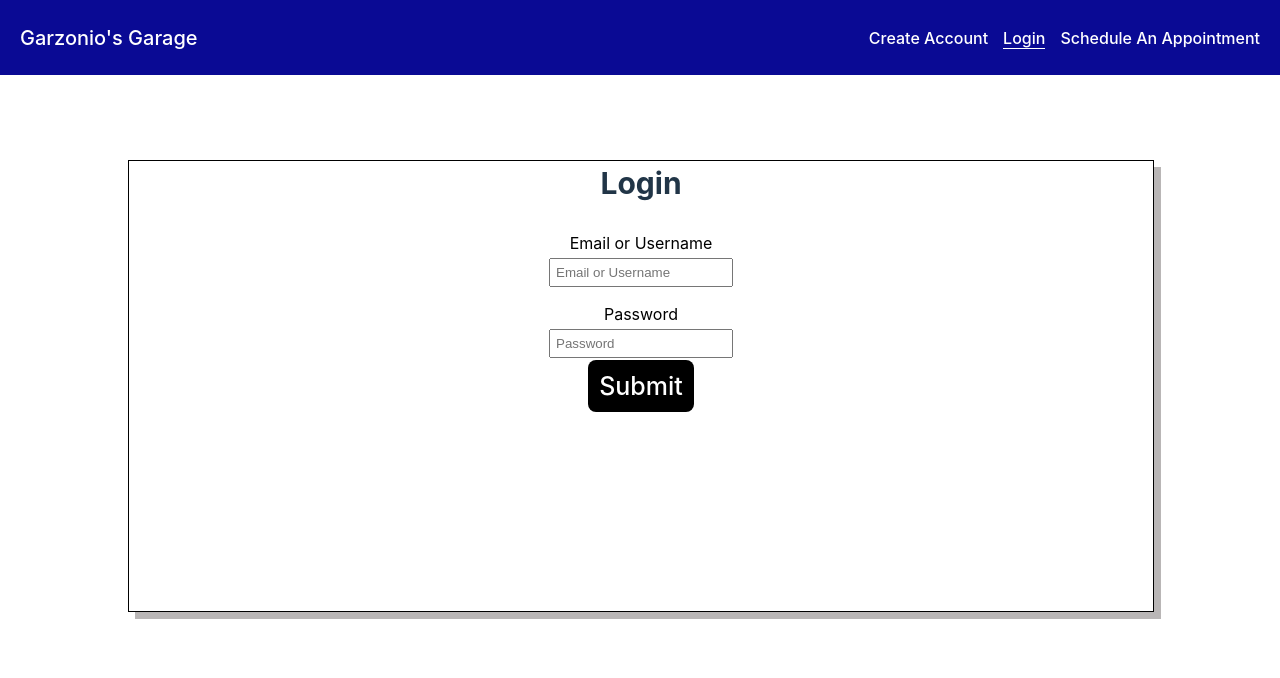
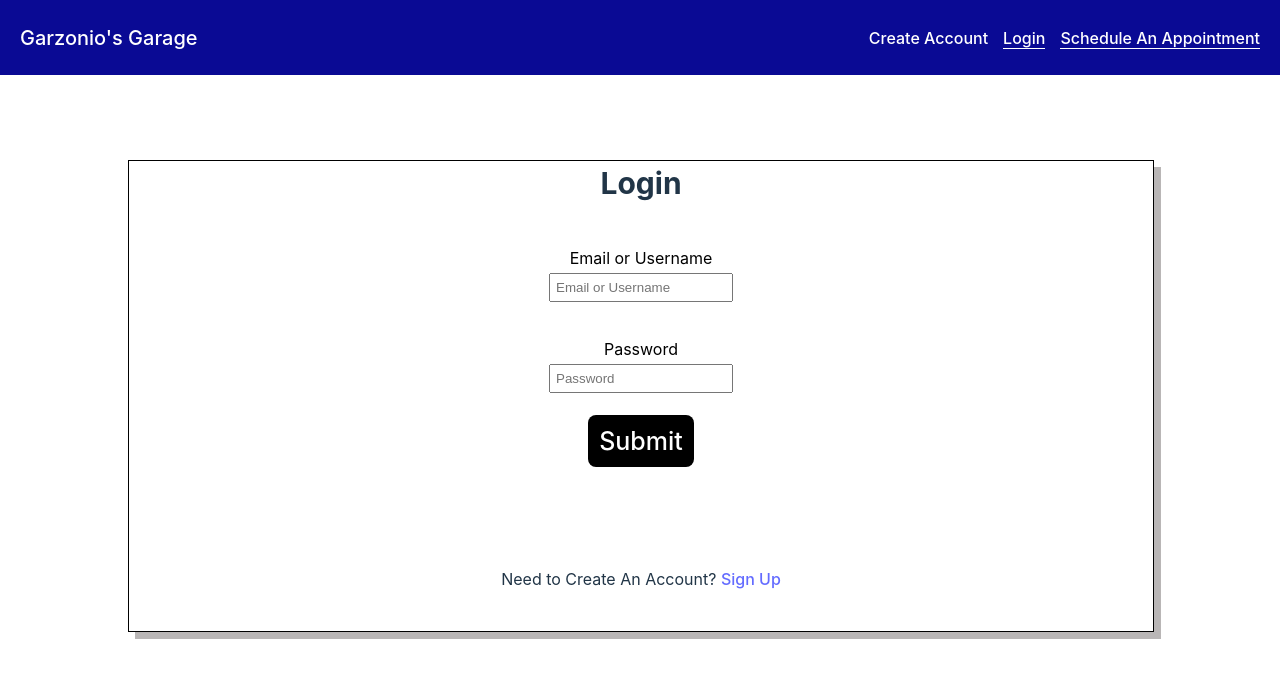
Before and after one commit to Szheng2048/auto-store-website-frontend, a React (Vite) app: page /login in a window 1280 px wide. Shown: the top 678 px of the page. Built offline with nearby package versions, Linux system fonts and the light colour scheme.

Commit message:
rewrote the route for the navigations to make the user sign up and login more exact and accurate

```diff
--- a/src/components/Login/Login.css
+++ b/src/components/Login/Login.css
@@ -33,7 +33,8 @@ width: 300px;
 }
 .form-group-block {
 margin-left: auto;
-margin-top: auto;
+margin-top: 15px;
+margin-bottom: 20px;
 }
 .block-container label {
 display: block;
@@ -70,3 +71,6 @@ border-style: inset;
 font-size: 16px;
 color: red;
 }
+.redirect{
+    margin-top: 100px;
+}
--- a/src/components/Login/Login.jsx
+++ b/src/components/Login/Login.jsx
@@ -4,6 +4,7 @@ import Axios from "../utils/Axios"
 import {jwtDecode} from "jwt-decode"
 import {toast} from "react-toastify"
 import carLogo from "../../assets/carLogo.jpg"
+import { NavLink } from 'react-router-dom'
 
 export class Login extends Component {
     state={
@@ -73,6 +74,9 @@ export class Login extends Component {
                         </div>
                     </div>
                 </div>
+                <div className='redirect'>
+                    Need to Create An Account? <NavLink to="/Sign-Up">Sign Up</NavLink>
+                </div>
             </form>
         </div>
       </div>
--- a/src/components/Nav/Nav.jsx
+++ b/src/components/Nav/Nav.jsx
@@ -50,7 +50,7 @@ export class Nav extends Component {
                     </li>
                     :
                     <li>
-                        <NavLink to="/sign-up">
+                        <NavLink to="/login">
                             Schedule An Appointment
                         </NavLink>
                     </li>
--- a/src/components/SignUp/SignUp.css
+++ b/src/components/SignUp/SignUp.css
@@ -14,11 +14,10 @@
     border: 1px solid black;
     box-shadow: 7px 7px rgb(185, 182, 182);
     z-index: 0 ;
-    height:300px;
     position:absolute;
     left:10%;
     width:80%;
-    height:450px;
+    height:470px;
     top:20%;
     background-color: white;
 }
--- a/src/components/SignUp/SignUp.jsx
+++ b/src/components/SignUp/SignUp.jsx
@@ -3,6 +3,7 @@ import "./SignUp.css"
 import Axios from "../utils/Axios"
 import {toast} from "react-toastify"
 import util from "util"
+import { NavLink } from 'react-router-dom'
 import carLogo from '../../assets/carLogo.jpg'
 
 import {isAlpha, isAlphanumeric, isEmail, isMobilePhone, isStrongPassword} from 'validator'
@@ -220,11 +221,14 @@ export class SignUp extends Component {
                                         {this.state.showError && this.state.confirmPasswordError}
                                     </div>
                             </div>
-
                             <div className='button-container'>
                                 <button disabled={this.state.submitIsDisabled} type="submit">Submit</button>
                             </div>
                         </form>
+                    </div>
+                    <div>
+                        Already Have An Account?
+                        <NavLink to="/Login">Log In</NavLink>
                     </div>
                 </div>
             </div>
```
